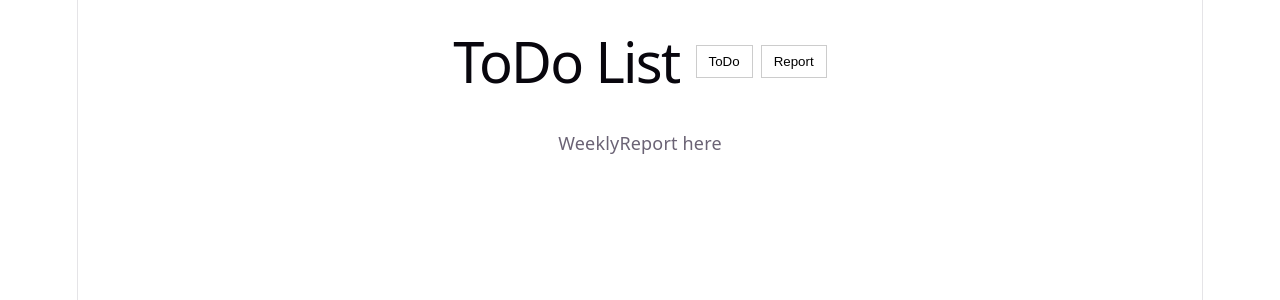
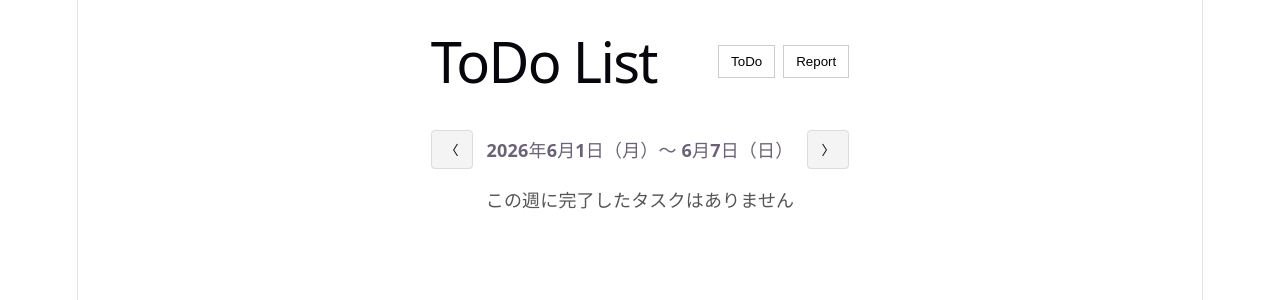
Before and after one commit to altflow/todo-list, a React (Vite) app: page / in a window 1280 px wide. Both pictures are taken after a click on the button "Report". Shown: the top 300 px of the page. Built offline with nearby package versions, Linux system fonts and the light colour scheme.

Commit message:
Added weekly report feature

```diff
--- a/src/components/TodoApp/TodoApp.tsx
+++ b/src/components/TodoApp/TodoApp.tsx
@@ -6,6 +6,7 @@ import { TodoInput } from '../TodoInput/TodoInput.tsx'
 import { TodoList } from '../TodoList/TodoList'
 import { UndoToast } from '../UndoToast/UndoToast'
 import { ProjectFilter as ProjectFilterComponent } from '../ProjectFilter/ProjectFilter.tsx'
+import { WeeklyReport } from '../WeeklyReport/WeeklyReport'
 
 type Tab = 'todo' | 'report'
 
@@ -59,7 +60,7 @@ export const TodoApp = () => {
             <UndoToast deletedStack={deletedStack} onUndo={undoDelete} onClose={dismissDelete} />
           </>
         )}
-        {activeTab === 'report' && <p>WeeklyReport here</p>}
+        {activeTab === 'report' && <WeeklyReport todos={todos} />}
       </main>
     </div>
   )
--- /dev/null
+++ b/src/components/WeeklyReport/WeeklyReport.module.css
@@ -0,0 +1,71 @@
+.report {
+  display: flex;
+  flex-direction: column;
+  gap: 1rem;
+}
+
+.navigation {
+  display: flex;
+  align-items: center;
+  justify-content: center;
+  gap: 0.75rem;
+}
+
+.navButton {
+  background: #f4f4f4;
+  border: 1px solid #dcdcdc;
+  border-radius: 4px;
+  padding: 0.5rem 0.75rem;
+  cursor: pointer;
+}
+
+.weekLabel {
+  font-weight: 600;
+}
+
+.groups {
+  display: flex;
+  flex-direction: column;
+  gap: 1rem;
+}
+
+.group {
+  padding: 1rem;
+  border: 1px solid #e5e5e5;
+  border-radius: 8px;
+  background: #ffffff;
+}
+
+.projectName {
+  margin: 0 0 0.75rem;
+  font-size: 1rem;
+}
+
+.taskList {
+  list-style: none;
+  margin: 0;
+  padding: 0;
+  display: flex;
+  flex-direction: column;
+  gap: 0.5rem;
+}
+
+.taskItem {
+  display: flex;
+  gap: 0.75rem;
+  align-items: baseline;
+}
+
+.completedAt {
+  color: #666;
+  min-width: 3.5rem;
+}
+
+.taskName {
+  flex: 1;
+}
+
+.emptyMessage {
+  margin: 0;
+  color: #555;
+}
--- /dev/null
+++ b/src/components/WeeklyReport/WeeklyReport.tsx
@@ -0,0 +1,50 @@
+import type { Todo } from '../../types/todo'
+import { useWeeklyReport } from '../../hooks/useWeeklyReport'
+import styles from './WeeklyReport.module.css'
+
+interface WeeklyReportProps {
+  todos: Todo[]
+}
+
+export const WeeklyReport = ({ todos }: WeeklyReportProps) => {
+  const { weekLabel, getWeeklyReport, prevWeek, nextWeek } = useWeeklyReport()
+  const report = getWeeklyReport(todos)
+
+  return (
+    <section className={styles.report}>
+      <div className={styles.navigation}>
+        <button type="button" className={styles.navButton} onClick={prevWeek}>
+          〈
+        </button>
+        <span className={styles.weekLabel}>{weekLabel}</span>
+        <button type="button" className={styles.navButton} onClick={nextWeek}>
+          〉
+        </button>
+      </div>
+
+      {report.length === 0 ? (
+        <p className={styles.emptyMessage}>この週に完了したタスクはありません</p>
+      ) : (
+        <div className={styles.groups}>
+          {report.map((group) => (
+            <div key={group.project} className={styles.group}>
+              <h2 className={styles.projectName}>{group.project}</h2>
+              <ul className={styles.taskList}>
+                {group.tasks.map(({ todo, completedAt }) => (
+                  <li key={todo.id} className={styles.taskItem}>
+                    <span className={styles.completedAt}>{formatDate(completedAt)}</span>
+                    <span className={styles.taskName}>{todo.task}</span>
+                  </li>
+                ))}
+              </ul>
+            </div>
+          ))}
+        </div>
+      )}
+    </section>
+  )
+}
+
+const formatDate = (date: Date) => {
+  return `${date.getMonth() + 1}/${date.getDate()}`
+}
--- /dev/null
+++ b/src/hooks/useWeeklyReport.ts
@@ -0,0 +1,78 @@
+import { useState } from 'react'
+import { startOfWeek, endOfWeek, addWeeks, isWithinInterval, format, isSameDay } from 'date-fns'
+import { ja } from 'date-fns/locale/ja'
+import type { Todo } from '../types/todo'
+
+export type ReportTask = {
+  todo: Todo
+  completedAt: Date
+}
+
+export type ProjectReport = {
+  project: string
+  tasks: ReportTask[]
+}
+
+export const useWeeklyReport = () => {
+  const [currentWeekStart, setCurrentWeekStart] = useState<Date>(startOfWeek(new Date(), { weekStartsOn: 1 }))
+
+  const prevWeek = () => {
+    setCurrentWeekStart((current) => addWeeks(current, -1))
+  }
+
+  const nextWeek = () => {
+    setCurrentWeekStart((current) => addWeeks(current, 1))
+  }
+
+  const getWeeklyReport = (todos: Todo[]): ProjectReport[] => {
+    const weekEnd = endOfWeek(currentWeekStart, { weekStartsOn: 1 })
+    const completedTasks = todos
+      .filter((todo) => todo.completedAt !== null)
+      .map((todo) => ({ todo, completedAt: todo.completedAt as Date }))
+      .filter(({ completedAt }) => isWithinInterval(completedAt, { start: currentWeekStart, end: weekEnd }))
+      .sort((a, b) => a.completedAt.getTime() - b.completedAt.getTime())
+
+    const groups = new Map<string, ReportTask[]>()
+
+    completedTasks.forEach((reportTask) => {
+      const projectKey = reportTask.todo.project === null ? 'General' : reportTask.todo.project
+      const tasks = groups.get(projectKey) ?? []
+      tasks.push(reportTask)
+      groups.set(projectKey, tasks)
+    })
+
+    const groupedReports: ProjectReport[] = []
+    const projectNames = Array.from(groups.keys())
+      .filter((project) => project !== 'General')
+      .sort((a, b) => a.localeCompare(b, 'en', { sensitivity: 'base' }))
+
+    projectNames.forEach((project) => {
+      const tasks = groups.get(project)
+      if (tasks) {
+        groupedReports.push({ project, tasks })
+      }
+    })
+
+    if (groups.has('General')) {
+      groupedReports.push({ project: 'General', tasks: groups.get('General') ?? [] })
+    }
+
+    return groupedReports
+  }
+
+  const weekLabel = (() => {
+    const weekEnd = endOfWeek(currentWeekStart, { weekStartsOn: 1 })
+    const sameDay = isSameDay(currentWeekStart, weekEnd)
+    const startLabel = format(currentWeekStart, 'yyyy年M月d日（eee）', { locale: ja })
+    const endLabel = format(weekEnd, 'M月d日（eee）', { locale: ja })
+    return sameDay ? `${startLabel}` : `${startLabel}〜 ${endLabel}`
+  })()
+
+  return {
+    currentWeekStart,
+    weekLabel,
+    getWeeklyReport,
+    prevWeek,
+    nextWeek,
+  }
+}
```
